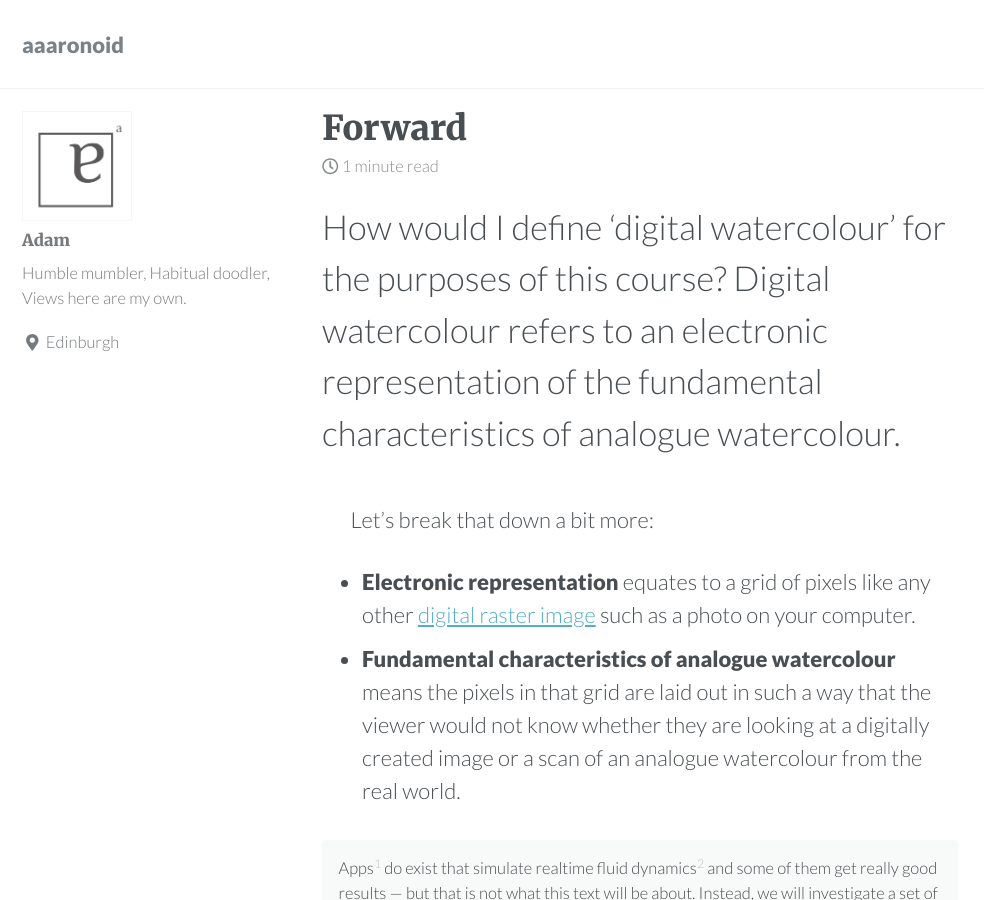
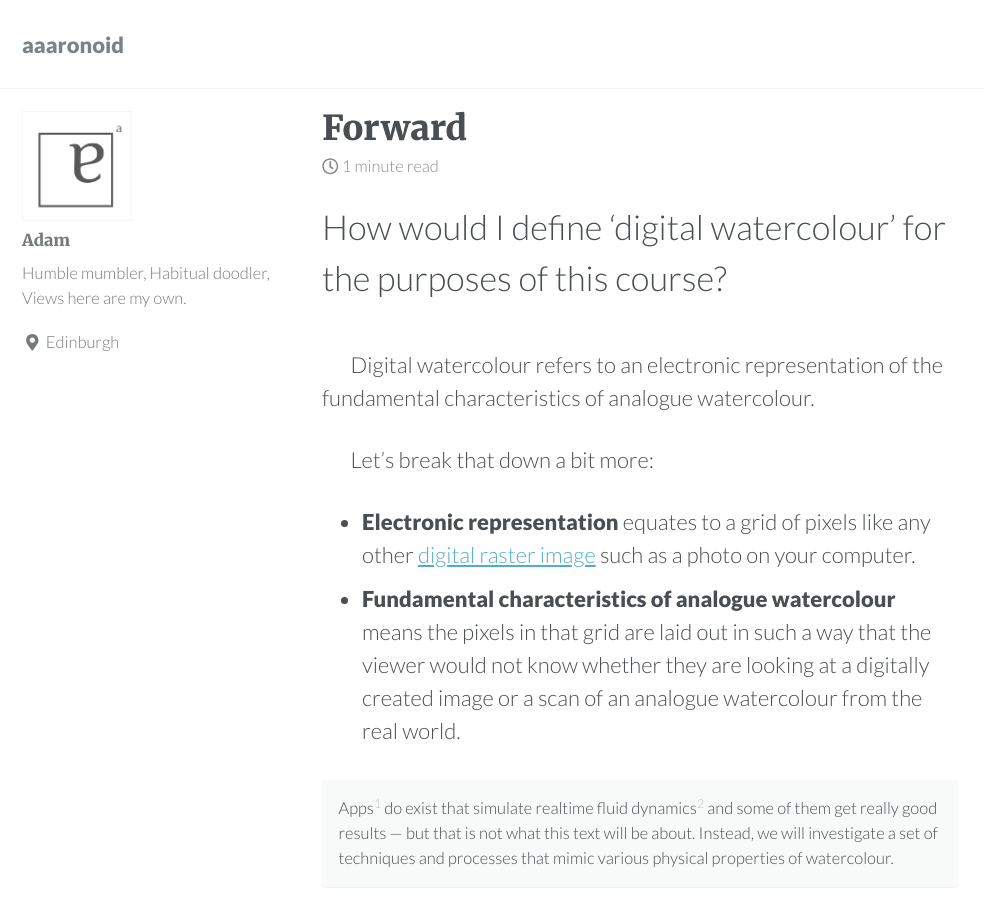
Before and after one commit to aaaronorg/art_aaaronorg, a Jekyll site: the page built from _posts/2018-09-14-foward.md, in a window 1280 px wide and 900 px high. Shown: the whole window, without its empty margins (0-984 px from the left). Built offline with Jekyll 4.4.1, drawn with Linux system fonts in a browser that asks for light colours; nearby versions of some CDN libraries.

Commit message:
shorten lead paragraph on forward

```diff
--- a/_posts/2018-09-14-foward.md
+++ b/_posts/2018-09-14-foward.md
@@ -7,8 +7,10 @@ categories: Procreate_Workflow Course
 ---
 
 
-How would I define 'digital watercolour' for the purposes of this course? Digital watercolour refers to an electronic representation of the fundamental characteristics of analogue watercolour.
+How would I define 'digital watercolour' for the purposes of this course?
 {: .page__lead}
+
+Digital watercolour refers to an electronic representation of the fundamental characteristics of analogue watercolour.
 
 Let's break that down a bit more:
 
```
